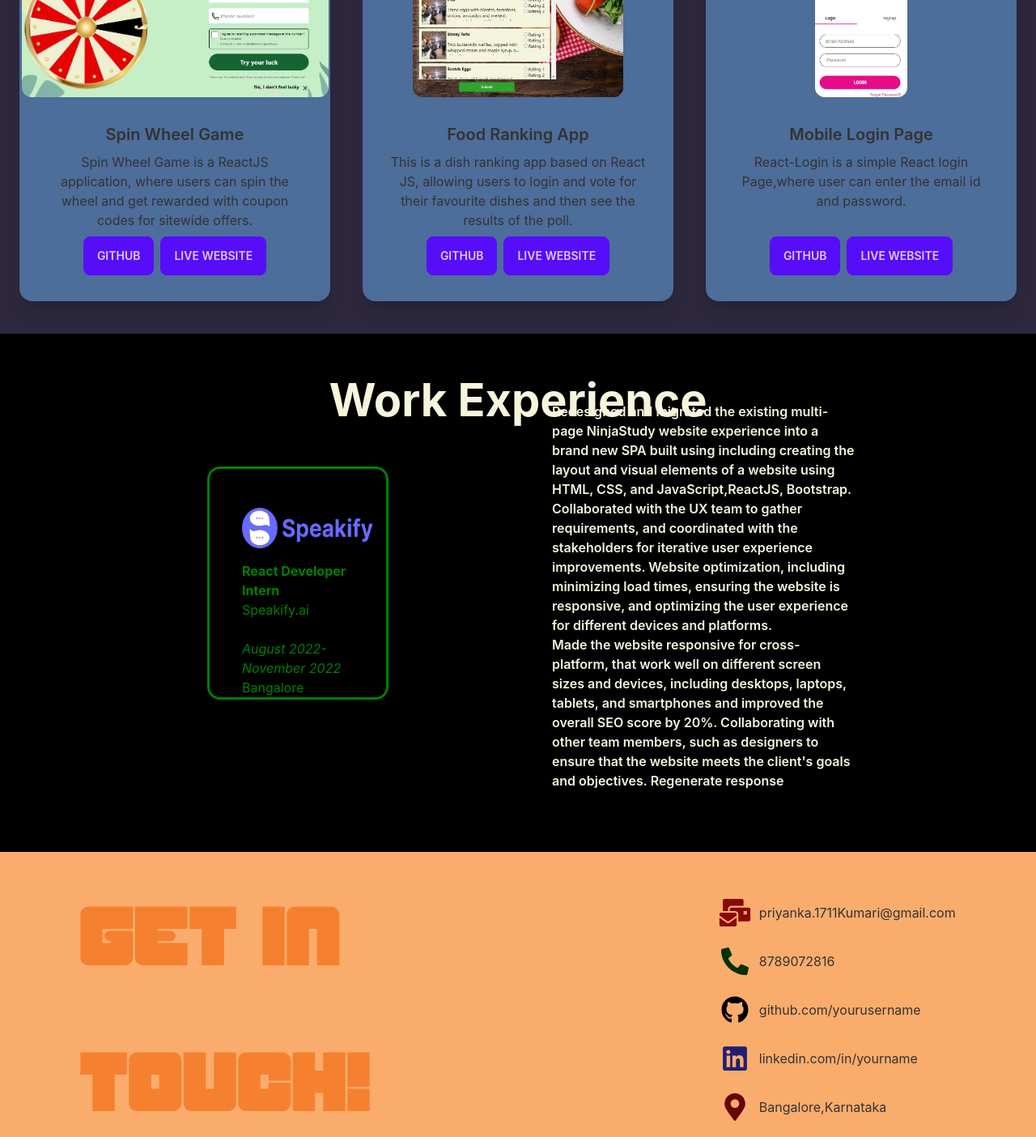
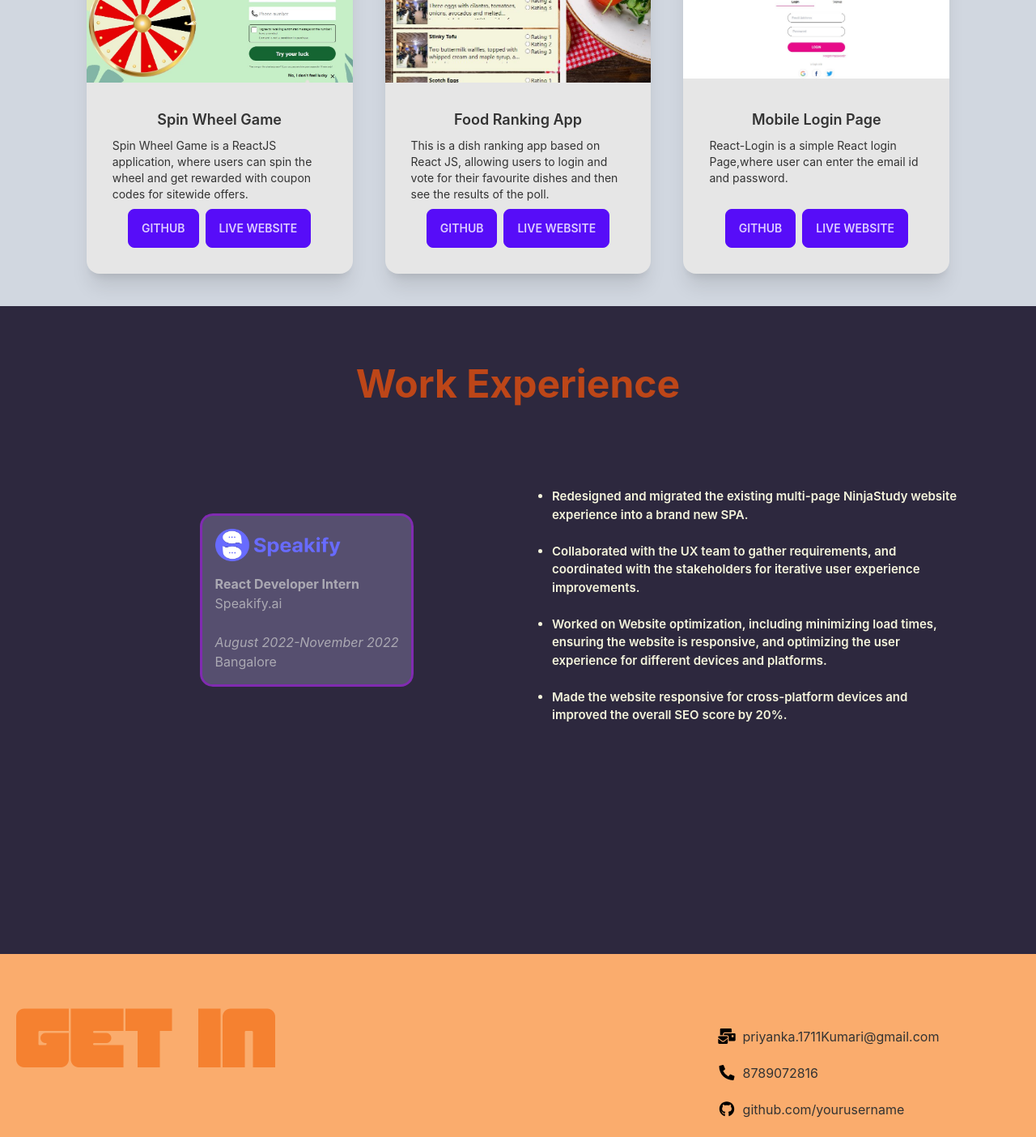
Before and after one commit to priyannka098/portfolio, a React (Create React App) app: page / in a window 1280 px wide. Shown: the part 1100-2504 px from the top of the page at 81% size. Built offline with nearby package versions, Linux system fonts and the light colour scheme.

Commit message:
experience and contact styling

```diff
--- a/package.json
+++ b/package.json
@@ -23,7 +23,7 @@
   },
   "scripts": {
     "predeploy": "npm run build",
-  "deploy": "gh-pages -d build",
+    "deploy": "gh-pages -d build",
     "start": "react-scripts start",
     "build": "react-scripts build",
     "test": "react-scripts test",
--- a/src/BannerComponent/Banner.jsx
+++ b/src/BannerComponent/Banner.jsx
@@ -27,7 +27,7 @@ const Banner = () => {
                 options={{
                   strings: [
                     "Hi! I am Priyanka Kumari",
-                    " A Frontend Developer",
+                    " I build stuff for the web",
                   ],
                   autoStart: true,
                   loop: true,
--- a/src/ContactComponent/Cnt.jsx
+++ b/src/ContactComponent/Cnt.jsx
@@ -11,10 +11,11 @@ import {
 const Cnt = () => {
   return (
     <div className="container">
-      <div className="contact-form flex flex-row">
-        <div className="flex flex-col contact-text">
+      <div className="contact-form grid w-full gap-8 grid-cols-1 md:grid-cols-2 md:gap-5">
+        <div className="flex justify-center items-center">
           <span>Get In Touch!</span>
         </div>
+        <div className="md:pt-16  md:pl-32  md:flex md:justify-center ">
           <ul>
             <li>
               <FaMailBulk className="icons gmail" />
@@ -36,14 +37,16 @@ const Cnt = () => {
               <FaLinkedin className="icons linkedIn" />
               {/* <i class="fa fa-linkedin"></i> */}
 
-            <a href="https://www.linkedin.com/in/">linkedin.com/in/yourname</a>
+              <a href="https://www.linkedin.com/in/">
+                linkedin.com/in/yourname
+              </a>
             </li>
             <li>
               <FaMapMarkerAlt className="icons location" />
-            Bangalore,Karnataka
-            <faLocation className="" />
+              <p> Bangalore, India</p>
             </li>
           </ul>
+        </div>
       </div>
       {/* <div class="contact-image"></div> */}
     </div>
--- a/src/ContactComponent/Contact.css
+++ b/src/ContactComponent/Contact.css
@@ -6,13 +6,10 @@
     box-sizing: border-box;
 }
 .contact-form {
-    flex: 1;
     padding: 20px;
     background-color: rgb(250, 172, 109);
     /* box-shadow: 0 0 10px rgba(0, 0, 0, 0.3); */
     box-sizing: border-box;
-    align-items: center;
-    justify-content: space-around;
 }
 .contact-form span {
     font-size: 120px;
@@ -42,10 +39,10 @@
     color: #666;
     font-size: 20px;
 }
-.contact-form li a {
+.contact-form li a .contact-form li p {
     color: #333;
     text-decoration: none;
-    font-size: 16px;
+    font-size: 14px;
 }
 .contact-image {
     flex: 1;
@@ -64,22 +61,23 @@
     width: 50%;
 }
 .icons{
-    height:50px;
-    width:60px;
+    height:35px;
+    width:40px;
      padding:0.5rem;
 }
+
 .phone{
-    color:rgb(3, 48, 3);
+    color:black;
 
 }
 .location{
-    color:rgb(104, 4, 4);
+    color:black;
 }
 .gmail{
-    color:rgb(136, 8, 8);
+    color:black;
 }
 .linkedIn{
-    color:rgb(31, 31, 114);
+    color:black;
 }
 .github{
     color:black;
@@ -88,17 +86,24 @@
 
 
     @media (max-width: 768px) {
-        .container {
-            flex-direction: column;
-        }
-        .contact-form {
-            margin-bottom: 20px;
-            width: 100%;
-            padding: 30px;
-        }
         .contact-image {
             height: 300px;
             max-width: 100%;
             margin: 0;
         }
     }
+
+
+    @media (max-width: 500px){
+
+    .contact-form span {
+        font-size: 80px;
+        font-weight: 700;
+        color:  #f36f17;
+        font-family: 'happytalk';
+        margin-bottom: 20px;
+        align-items: center;
+        opacity: 0.7;
+        margin: 0;
+    }
+    }
--- a/src/ProjectComponent/Project.jsx
+++ b/src/ProjectComponent/Project.jsx
@@ -1,20 +1,16 @@
 import React from "react";
 
 const Project = (props) => {
-  const { id, projectName, image, description, url, github } =
-    props.projectdetails;
+  const { projectName, image, description, url, github } = props.projectdetails;
 
   return (
-    <div
-      className="card w-96 bg-base-100 shadow-xl hover:border-2 hover:border-red-600 bg-base-200"
-      style={{ backgroundColor: "#4D6D9A" }}
-    >
-      <figure className=" ">
-        <img src={image} className="rounded-xl" style={{ height: "200px" }} />
+    <div className="card md:max-lg:w-64 lg:w-84  shadow-xl hover:bg-base-100 bg-base-200">
+      <figure style={{ height: "170px" }}>
+        <img src={image} className="" style={{ minWidth: "100%" }} />
       </figure>
-      <div className="card-body items-center text-center">
-        <h2 className="card-title">{projectName}</h2>
-        <p>{description}</p>
+      <div className="card-body items-center text-start">
+        <h2 className="card-title text-lg">{projectName}</h2>
+        <p className="text-sm">{description}</p>
         <div className="card-actions">
           <a href={github} target="_blank" rel="noopener noreferrer">
             <button className="btn btn-primary">Github</button>
--- a/src/ProjectComponent/ProjectCount.jsx
+++ b/src/ProjectComponent/ProjectCount.jsx
@@ -24,7 +24,7 @@ const ProjectCount = () => {
     {
       id: 3,
       projectName: "Mobile Login Page",
-      image: "images/react-login2.jpg",
+      image: "images/react-login.jpg",
       description:
         "React-Login is a simple React login Page,where user can enter the email id and password.",
       url: "https://priyannka098.github.io/react-login/",
@@ -32,11 +32,14 @@ const ProjectCount = () => {
     },
   ];
   return (
-    <div>
-      <h1 className="text-lg lg:text-3xl font-bold text-secondary text-center py-10">
-        My Projects
+    <div
+      className="w-full flex flex-col items-center"
+      style={{ backgroundColor: "#D1D7E0" }}
+    >
+      <h1 className="text-3xl md:text-5xl font-bold title-style text-center py-10">
+        Projects
       </h1>
-      <div className=" grid grid-cols-1 lg:grid-cols-3 gap-10 md:grid-cols-1 py-10">
+      <div className="grid grid-cols-1 sm:max-md:grid-cols-2 md:grid-cols-3 gap-10 py-10 w-5/6">
         {data.map((n, i) => {
           //   console.log("abc");
           return <Project projectdetails={data[i]} key={"project" + i} />;
--- a/src/WorkExperienceComponent/WorkExperience.css
+++ b/src/WorkExperienceComponent/WorkExperience.css
@@ -1,22 +1,22 @@
 .outerbox{
-height:40rem;
+    min-height: 100vh;
     width:100%;
-    background-color: black;
+    background-color: #2D283E;
+
 }
 
 .heading-styling{
-    font-size:3.5rem ;
+    font-size:2.5rem ;
     padding:4rem;
-    font-weight:700;
-    color: beige;
+    font-weight:700
 }
 .container-div{
     /* display:flex;
     justify-content: center;
     align-items: center; */
     height:100%;
-    width:60%;
-    margin:auto;
+    width:80%;
+
     /* background: linear-gradient(rgba(255, 255, 255, 0.7), rgba(255, 255, 255, 0.7)), url(/public/images/speakfy-logo.png);
     background-size: 1000px;
     background-repeat:no-repeat;
@@ -25,16 +25,17 @@ background-position:500px 200px;
 background-attachment: fixed; */
 
 }
-.leftbox-div{
-        width:60%;
-        height:45%;
+.left-img-div{
       border-radius: 1rem;
+
+
 
         /* justify-content: center;
         align-items: center; */
 
-        border: 3px solid green;
-        color: green
+        border: 3px solid  #802BB1;
+        color:#aba9b3;
+        background-color: #564F6F;
     }
 
 .rightbox-div{
@@ -44,10 +45,12 @@ background-attachment: fixed; */
     height:100%; */
     display: flex;
     flex-direction: column;
-    justify-content: center;
-    height: 50%;
     border-radius: 7rem;
     margin-left:2rem;
     font-weight: 600;
 color: beige;
 }
+.text-styling{
+    font-family: 'Inter';
+    font-size: 15px;
+}
--- a/src/WorkExperienceComponent/WorkExperience.jsx
+++ b/src/WorkExperienceComponent/WorkExperience.jsx
@@ -3,16 +3,17 @@ import "./WorkExperience.css";
 
 const WorkExperience = () => {
   return (
-    <div className="outerbox">
-      <h1 className="text-lg lg:text-3xl  text-secondary text-center py-10 heading-styling ">
+    <div className="outerbox flex flex-col items-center justify-center lg:justify-start lg:pt-8">
+      <h1 className="text-3xl text-center md:text-5xl font-bold title-style text-center py-10">
         Work Experience
       </h1>
-      <div className="container-div grid grid-cols-1 lg:grid-cols-2 lg:gap-5 ">
-        <div className="flex flex-col leftbox-div pt-12 pl-10 pr-4 items-left p">
+      <div className="container-div grid gap-8 grid-cols-1 lg:grid-cols-2 lg:gap-5 mt-0 ">
+        <div className="flex flex-col leftbox-div items-center justify-center md:justify-start lg:pt-24">
+          <div className="left-img-div p-4">
             <div>
               <img
-              src="images/speakfy-logo.png"
-              style={{ height: "50px", width: "180px" }}
+                src="/images/speakfy-logo.png"
+                style={{ height: "40px", width: "155px" }}
               ></img>
             </div>
             <div className="mt-4">
@@ -23,40 +24,32 @@ const WorkExperience = () => {
               <p>Bangalore</p>
             </div>
           </div>
+        </div>
 
-        <div className=" rightbox-div w-full">
-          {/* <div className="hero-content flex-col lg:flex-row grid grid-col-1 lg:grid-cols-2 lg:gap-5gap-3">
-            <img
-              src="/images/stock/photo-1635805737707-575885ab0820.jpg"
-              className="max-w-sm rounded-lg shadow-2xl"
-            />
-            <div>
-              <h1 className="text-5xl font-bold"></h1> */}
-          <p className="py-6">
-            <ul>
+        <div className=" rightbox-div mb-4 justify-center w-full md:justify-start lg:pt-16 text-styling">
+          <ul className="list-disc">
             <li>
-                Redesigned and migrated the existing multi-page NinjaStudy
-                website experience into a brand new SPA built using including
-                creating the layout and visual elements of a website using HTML,
-                CSS, and JavaScript,ReactJS, Bootstrap.
+              Redesigned and migrated the existing multi-page NinjaStudy website
+              experience into a brand new SPA.
             </li>
+            <br />
             <li>
               Collaborated with the UX team to gather requirements, and
               coordinated with the stakeholders for iterative user experience
-                improvements. Website optimization, including minimizing load
-                times, ensuring the website is responsive, and optimizing the
-                user experience for different devices and platforms.
+              improvements.
             </li>
+            <br />
             <li>
-                Made the website responsive for cross-platform, that work well
-                on different screen sizes and devices, including desktops,
-                laptops, tablets, and smartphones and improved the overall SEO
-                score by 20%. Collaborating with other team members, such as
-                designers to ensure that the website meets the client's goals
-                and objectives. Regenerate response
+              Worked on Website optimization, including minimizing load times,
+              ensuring the website is responsive, and optimizing the user
+              experience for different devices and platforms.
+            </li>
+            <br />
+            <li>
+              Made the website responsive for cross-platform devices and
+              improved the overall SEO score by 20%.
             </li>
           </ul>
-          </p>
         </div>
       </div>
     </div>
--- a/src/index.css
+++ b/src/index.css
@@ -8,6 +8,10 @@ body {
     sans-serif;
   -webkit-font-smoothing: antialiased;
   -moz-osx-font-smoothing: grayscale;
+}
+
+.title-style {
+  color: #bd4618;
 }
 
 @font-face {
--- a/tailwind.config.js
+++ b/tailwind.config.js
@@ -39,6 +39,11 @@ error: "#F87272",
       bold: '700',
       extrabold: '800',
       'extra-bold': '800',
+    },
+    extend: {
+      screens:{
+        'md': '920px',
+      },
     }
   },
   plugins: [require("daisyui")]
```
Also changed, not shown: public/images/react-login.jpg (added), src/Fonts/Footer.css (renamed from src/FooterComponent/Footer.css), src/ProjectComponent/Project.css (deleted). Lines whose indentation alone changed are shown as unchanged.
